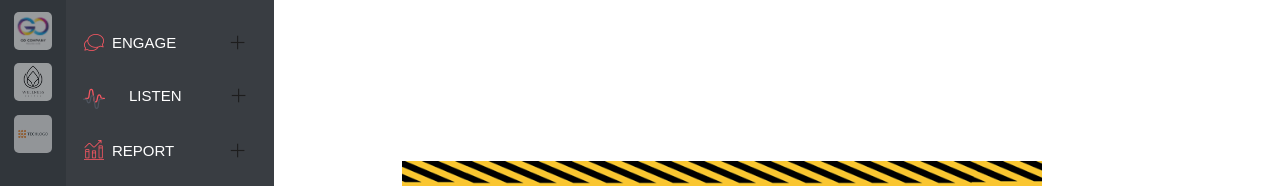
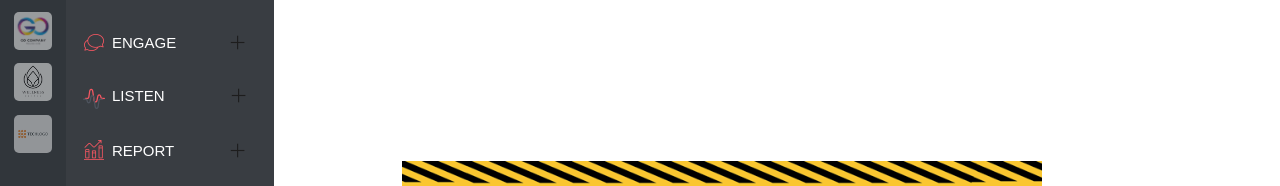
Before and after one commit to zgulen/sociality, a React (Create React App) app: page / in a window 1280 px wide. Shown: the part 202-388 px from the top of the page. Built offline with nearby package versions, Linux system fonts and the light colour scheme.

Commit message:
i hope its done

```diff
--- a/src/components/Menu.jsx
+++ b/src/components/Menu.jsx
@@ -9,6 +9,7 @@ const Menu = () => {
     const handleClick = (e) => {
         console.log(e.target.nextElementSibling.style.visibility)
         setStyle("second")
+        setPage(e.target.innerText)
         if (e.target.nextElementSibling.style.visibility === 'visible'){
             e.target.nextElementSibling.style.visibility = 'hidden'
             e.target.nextElementSibling.style.display = 'none'
@@ -53,8 +54,8 @@ const Menu = () => {
                 <img className="" src="../icons/engageIcon.png" alt="" /><img src="" alt="" /> ENGAGE <img className="seemore-icon2" src={"../icons/SeeMore.png"} alt="plus icon" />
             </button>
             <div className="panel"></div>
-            <button onClick={handleClick} className="accordion summary" id="2">
-                <img className="" src="../icons/listenShape1.png" alt="" /><img className="listen-icon" src="../icons/listenShape2.png" alt="" /> LISTEN <img className="seemore-icon-listen" src={"../icons/SeeMore.png"} alt="plus icon" />
+            <button onClick={handleClick} className="accordion summary " id="2">
+                <img className="" src="../icons/listenShape1.png" alt="" /><img className="listen-icon" src="../icons/listenShape2.png" alt="" /><span className="listen">LISTEN</span>  <img className="seemore-icon-listen" src={"../icons/SeeMore.png"} alt="plus icon" />
             </button>
             <div className="panel"></div>
             <button onClick={handleClick} className="accordion summary" id="2">
--- a/src/style.css
+++ b/src/style.css
@@ -100,6 +100,10 @@
   position: relative;
   left: 54px;
 }
+.listen{
+  position: relative;
+  left: -17px;
+}
 .seemore-icon-listen{
   position: relative;
   left: 49px;
```
